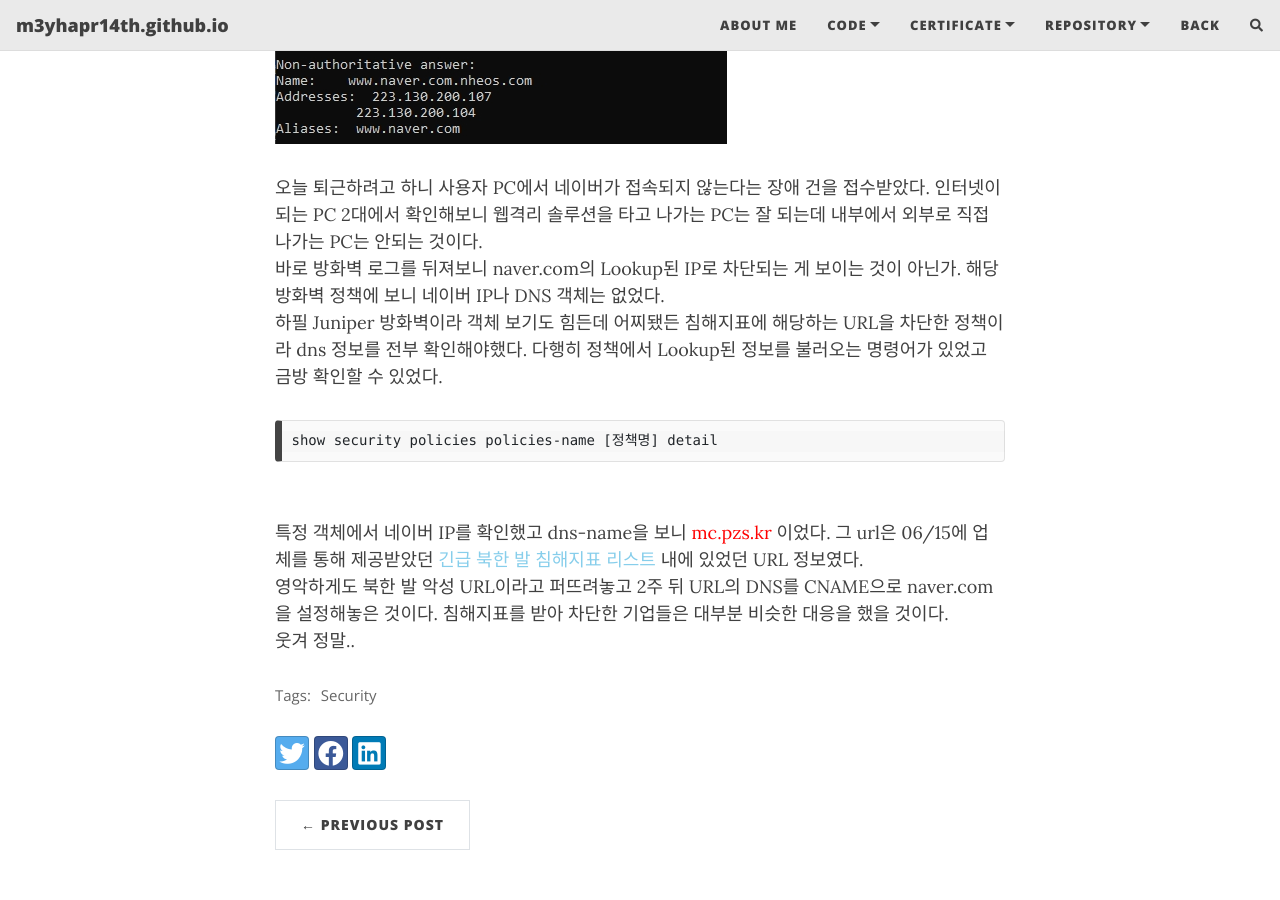
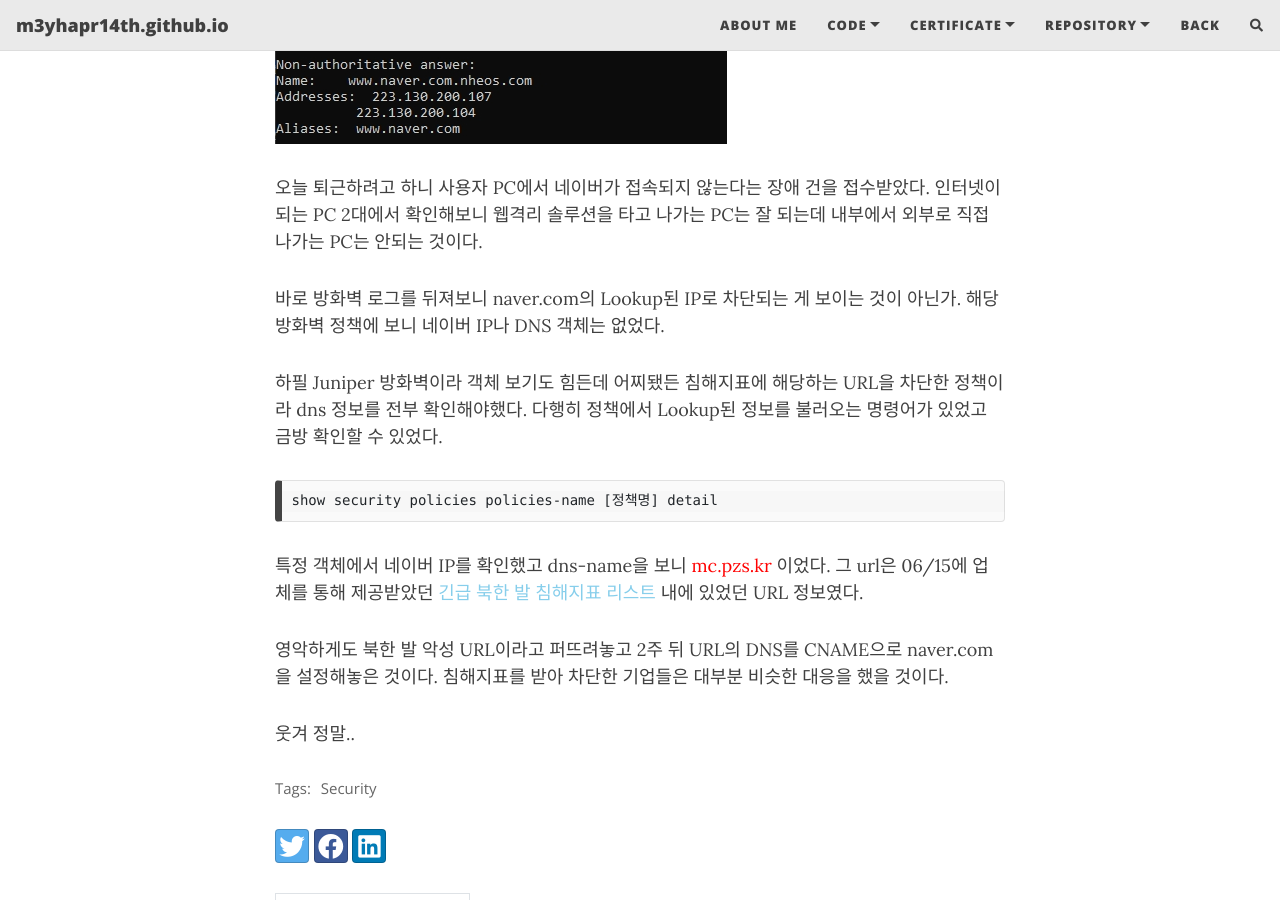
Before and after one commit to m3yhapr14th/m3yhapr14th.github.io, a Jekyll site: the page built from _posts/2022-06-28-Deny_Naver.md, in a window 1280 px wide and 900 px high, scrolled down 559 px. Built offline with Jekyll 4.4.1, drawn with Linux system fonts in a browser that asks for light colours; nearby versions of some CDN libraries; comment, search, counter and statistics services are not loaded.

Commit message:
post modified

````diff
--- a/_posts/2022-06-28-Deny_Naver.md
+++ b/_posts/2022-06-28-Deny_Naver.md
@@ -12,21 +12,25 @@ comments: true
 
 오늘 퇴근하려고 하니 사용자 PC에서 네이버가 접속되지 않는다는 장애 건을 접수받았다.
 인터넷이 되는 PC 2대에서 확인해보니 웹격리 솔루션을 타고 나가는 PC는 잘 되는데 내부에서 외부로 직접 나가는 PC는 안되는 것이다.
-<br>
+
+
 바로 방화벽 로그를 뒤져보니 naver.com의 Lookup된 IP로 차단되는 게 보이는 것이 아닌가.
 해당 방화벽 정책에 보니 네이버 IP나 DNS 객체는 없었다.
-<br>
+
+
 하필 Juniper 방화벽이라 객체 보기도 힘든데 어찌됐든 침해지표에 해당하는 URL을 차단한 정책이라 dns 정보를 전부 확인해야했다.
 다행히 정책에서 Lookup된 정보를 불러오는 명령어가 있었고 금방 확인할 수 있었다.
-<br>
+
 ```
 show security policies policies-name [정책명] detail
 ```
-<br>
+
 특정 객체에서 네이버 IP를 확인했고 dns-name을 보니 <font color=red>mc.pzs.kr</font> 이었다.
 그 url은 06/15에 업체를 통해 제공받았던 <font color=skyblue>긴급 북한 발 침해지표 리스트</font> 내에 있었던 URL 정보였다.
-<br>
+
+
 영악하게도 북한 발 악성 URL이라고 퍼뜨려놓고 2주 뒤 URL의 DNS를 CNAME으로 naver.com을 설정해놓은 것이다.
 침해지표를 받아 차단한 기업들은 대부분 비슷한 대응을 했을 것이다.
-<br>
+
+
 웃겨 정말..
````
